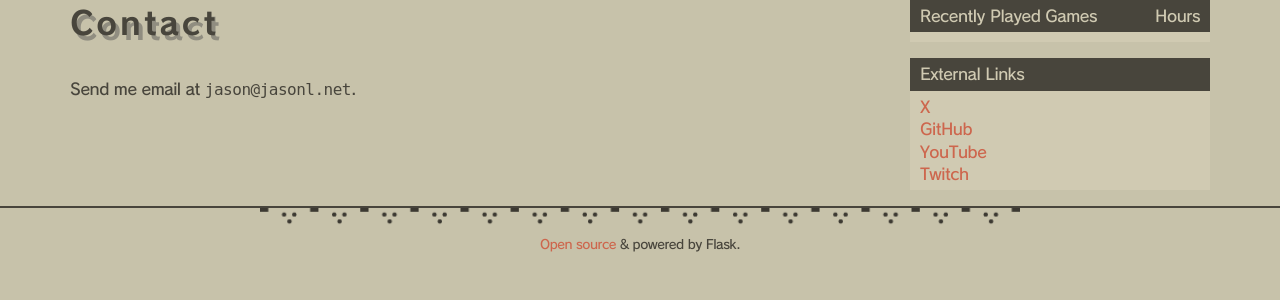
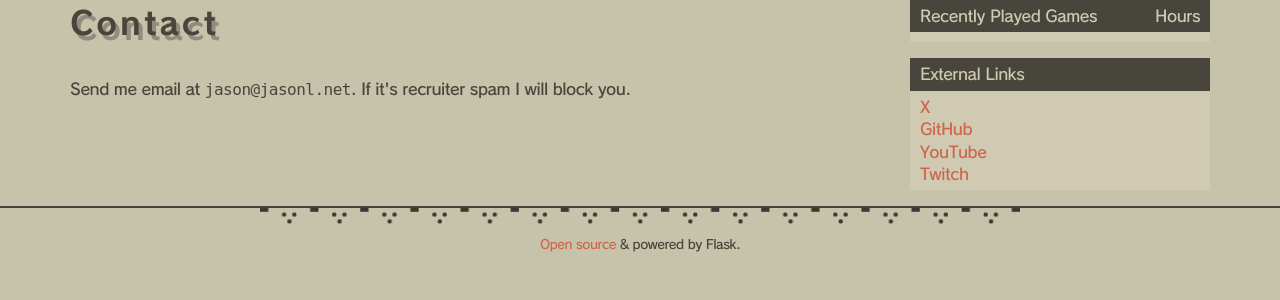
Before and after one commit to tesu/website, a Flask app: page /contact in a window 1280 px wide. Shown: the part 88-388 px from the top of the page. Run offline with Flask 3, Linux system fonts and the light colour scheme; data that the repository does not hold is empty.

Commit message:
Update contact.html

```diff
--- a/tesu/templates/contact.html
+++ b/tesu/templates/contact.html
@@ -1,5 +1,5 @@
 {% extends 'base.html' %}
 {% block content %}
             <h1>Contact</h1>
-            <p>Send me email at <span class=addr>jason</span>.
+            <p>Send me email at <span class=addr>jason</span>. If it's recruiter spam I will block you.
 {% endblock %}
```
